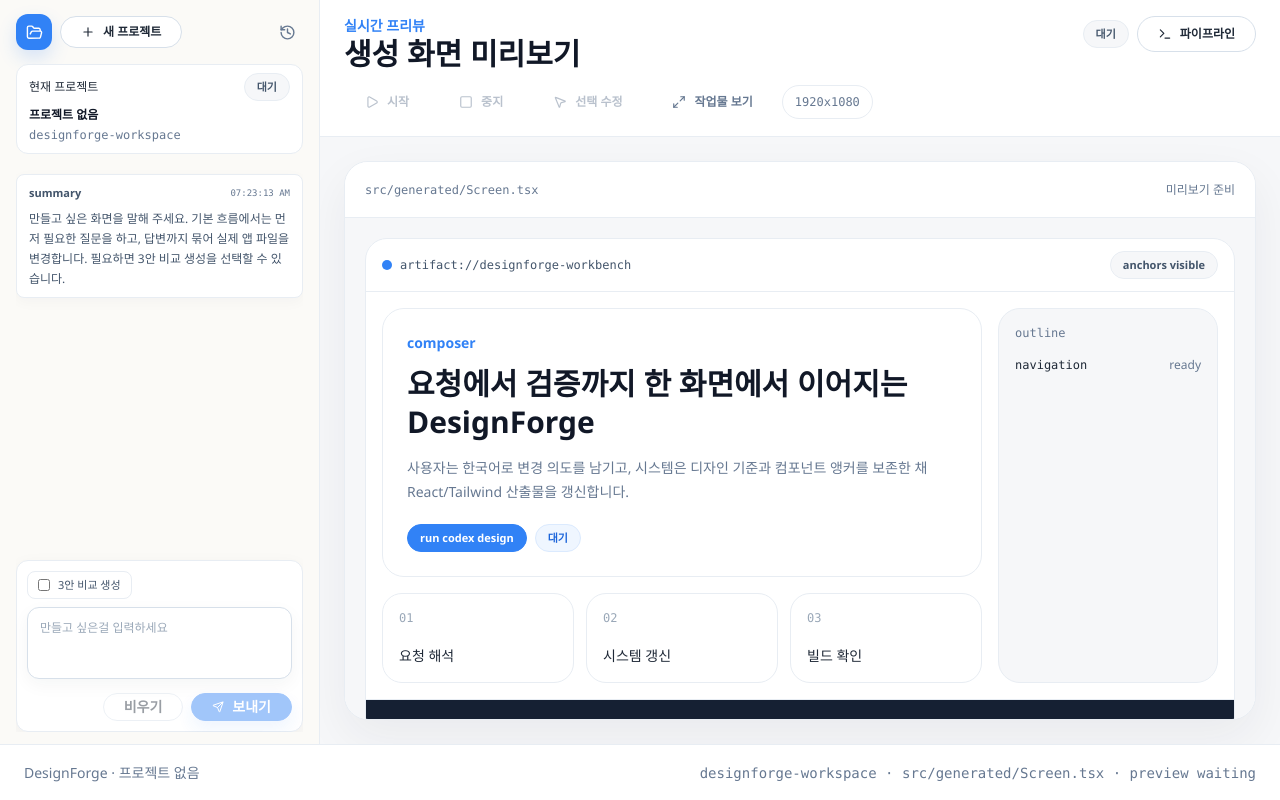
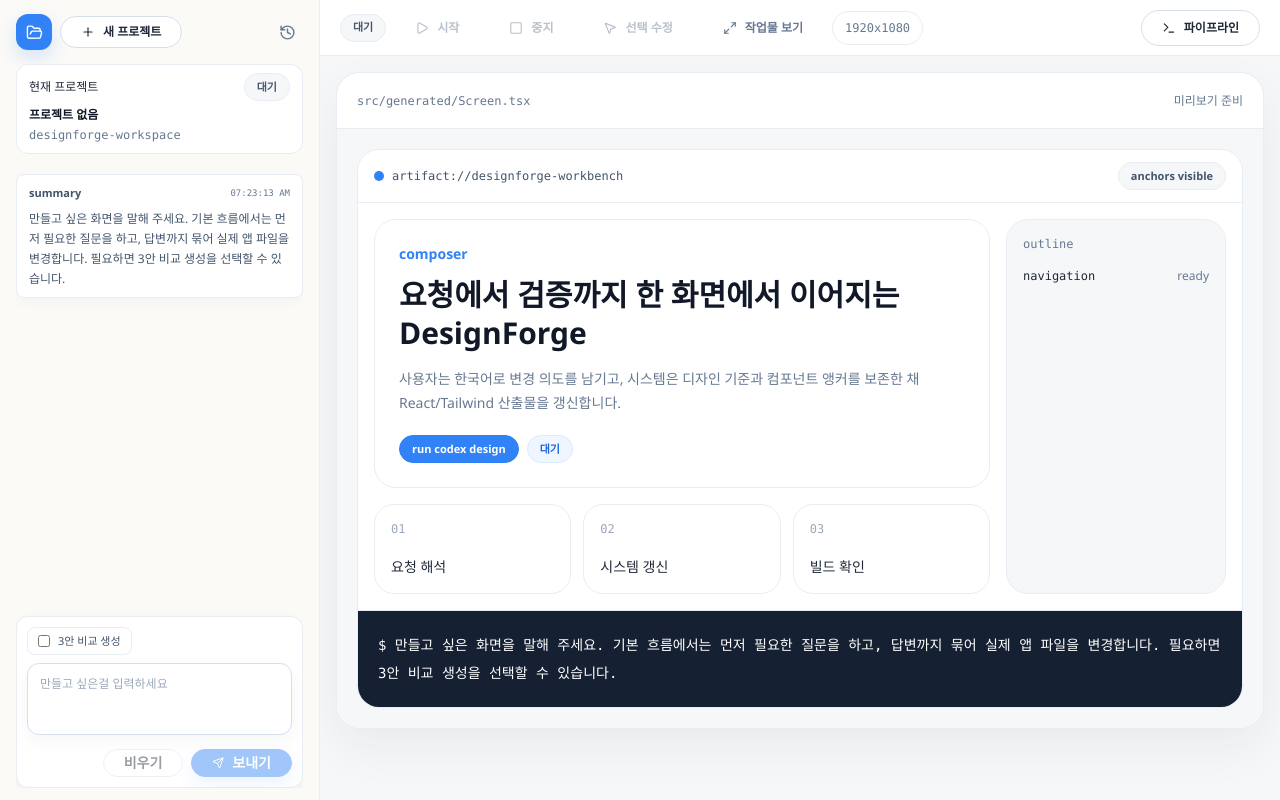
Before and after one commit to ukaysir/codex-design, a React (Vite) app: page / in a window 1280 px wide. Built offline with nearby package versions, Linux system fonts and the light colour scheme.

Commit message:
Compact preview controls header

```diff
--- a/src/App.tsx
+++ b/src/App.tsx
@@ -2804,7 +2804,7 @@ ${request}`;
   return (
     <div
       data-screen-label="designforge-workbench"
-      className="relative grid h-screen min-w-[1180px] grid-cols-[320px_minmax(0,1fr)] grid-rows-[minmax(0,1fr)_auto] overflow-hidden bg-[var(--bg)] text-[var(--ink)]"
+      className="relative grid h-screen min-w-[1180px] grid-cols-[320px_minmax(0,1fr)] overflow-hidden bg-[var(--bg)] text-[var(--ink)]"
     >
       <aside
         data-comment-anchor="navigation"
@@ -3004,26 +3004,9 @@ ${request}`;
       </aside>
 
       <main data-comment-anchor="preview" className="flex min-h-0 min-w-0 flex-col bg-white">
-        <div className="flex min-h-28 flex-col justify-center gap-3 border-b border-[var(--line)] px-6 py-4">
-          <div className="flex min-w-0 items-start justify-between gap-3">
-            <div className="min-w-0">
-              <p className="text-sm font-semibold text-[var(--primary)]">실시간 프리뷰</p>
-              <h2 className="truncate text-3xl font-bold tracking-normal text-[var(--ink-strong)]">생성 화면 미리보기</h2>
-            </div>
-            <div className="flex shrink-0 items-center gap-2">
-              <Badge tone={preview ? "lime" : busy ? "cyan" : "steel"}>{preview ? "미리보기 활성" : busy ? "생성 중" : "대기"}</Badge>
-              <Button
-                variant={showPipelinePanel ? "primary" : "secondary"}
-                className="min-h-9 shrink-0 whitespace-nowrap px-3 text-xs"
-                onClick={() => setShowPipelinePanel((current) => !current)}
-                title="작업 파이프라인과 검증 패널을 엽니다."
-              >
-                <Terminal size={14} />
-                파이프라인
-              </Button>
-            </div>
-          </div>
+        <div className="flex min-h-14 items-center justify-between gap-3 border-b border-[var(--line)] px-5 py-2">
           <div className="flex min-w-0 flex-wrap items-center gap-2">
+            <Badge tone={preview ? "lime" : busy ? "cyan" : "steel"}>{preview ? "미리보기 활성" : busy ? "생성 중" : "대기"}</Badge>
             <Button
               variant="ghost"
               className="min-h-9 shrink-0 whitespace-nowrap px-3 text-xs"
@@ -3065,9 +3048,18 @@ ${request}`;
               {ARTIFACT_VIEWPORT_WIDTH}x{ARTIFACT_VIEWPORT_HEIGHT}
             </span>
           </div>
+          <Button
+            variant={showPipelinePanel ? "primary" : "secondary"}
+            className="min-h-9 shrink-0 whitespace-nowrap px-3 text-xs"
+            onClick={() => setShowPipelinePanel((current) => !current)}
+            title="작업 파이프라인과 검증 패널을 엽니다."
+          >
+            <Terminal size={14} />
+            파이프라인
+          </Button>
         </div>
 
-        <section className="min-h-0 flex-1 overflow-auto bg-[var(--panel-2)] p-6">
+        <section className="min-h-0 flex-1 overflow-auto bg-[var(--panel-2)] p-4">
           <div className="mx-auto flex max-h-full w-full max-w-none flex-col overflow-hidden rounded-[24px] border border-[var(--line)] bg-white shadow-[0_18px_48px_rgba(31,41,55,0.06)]">
             <div className="flex min-h-14 items-center justify-between border-b border-[var(--line)] bg-white px-5 text-xs text-[var(--muted)]">
               <span className="truncate font-mono">{ARTIFACT_PATH}</span>
@@ -3582,15 +3574,6 @@ ${request}`;
         </>
       ) : null}
 
-      <footer
-        data-comment-anchor="footer"
-        className="col-span-2 flex min-h-14 items-center justify-between gap-4 border-t border-[var(--line)] bg-white px-6 text-sm text-[var(--muted)]"
-      >
-        <span className="truncate">DesignForge · {activeProjectName}</span>
-        <span className="truncate font-mono">
-          {workspacePath || projectRootPath} · {ARTIFACT_PATH} · {preview ? "preview live" : "preview waiting"}
-        </span>
-      </footer>
     </div>
   );
 }
```
